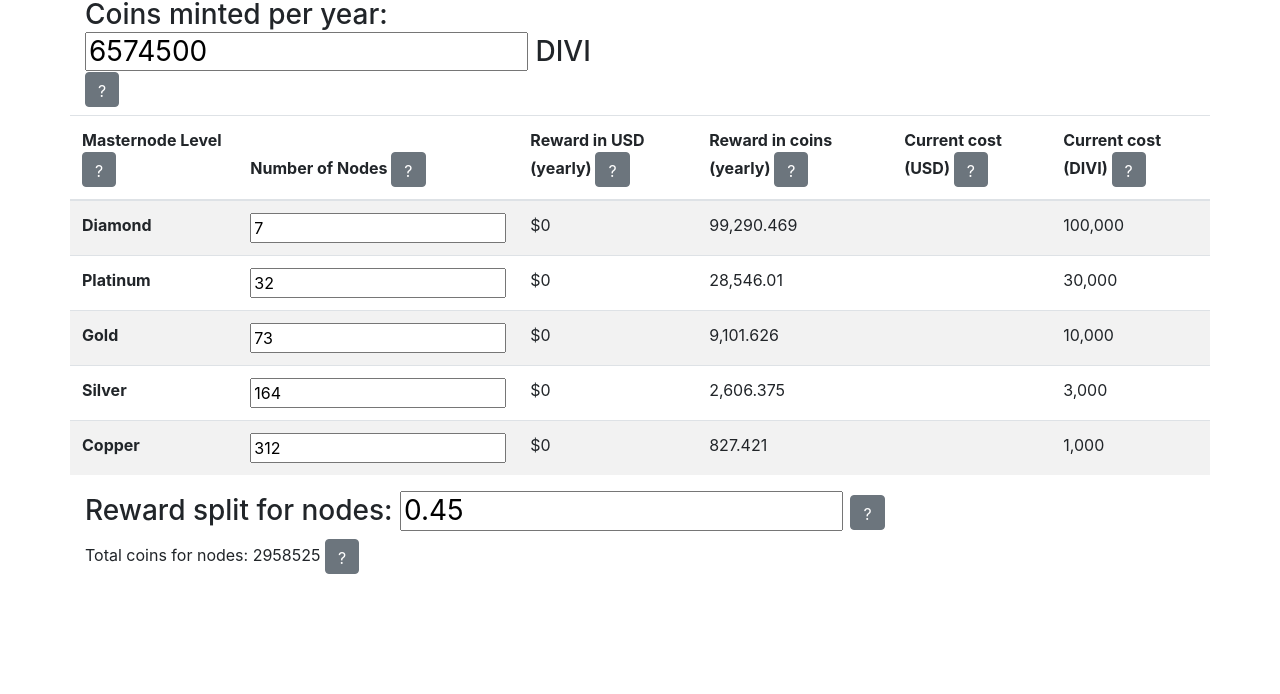
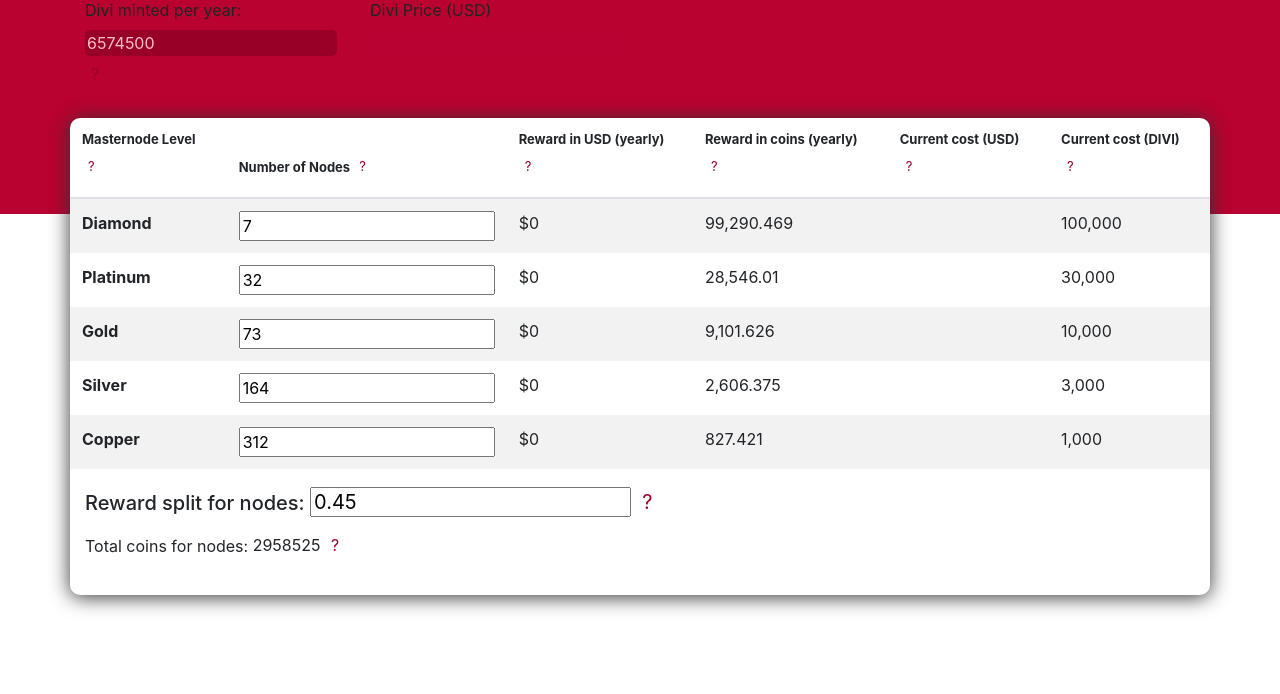
Before and after one commit to Divicoin/masternode-calculator, a website: page public/index.html in a window 1280 px wide. Shown: the part 106-800 px from the top of the page. Drawn offline with nearby package versions, Linux system fonts and the light colour scheme; no server answers.

Commit message:
Style changes

```diff
--- a/public/css/style.css
+++ b/public/css/style.css
@@ -1,4 +1,79 @@
 .tooltip-button {
-    color: white;
-    height: 35px!important;
+    color: #990027;
+    height: 35px !important;
+    background-color: rgba(0, 0, 0, 0);
+    border: 0;
+    border-radius: 100%;
 }
+
+.headmast {
+    height: 20rem;
+    width: 100%;
+    padding: 3rem;
+    background-color: #b90230;
+}
+
+.headmast h1 { color: #fff; }
+.headmast label { color: #222222; }
+.headmast p { margin-bottom: 0; }
+
+.priceSlider
+{
+    border: 0;
+    color: pink;
+    font-weight:bold;
+    background-color: #b90231;
+}
+
+.ui-widget.ui-widget-content
+{
+    border: 0;
+    background-color: #c90739;
+}
+
+.ui-widget-header
+{
+    background: #990027;
+}
+
+.ui-state-default,
+.ui-widget-content .ui-state-default,
+.ui-widget-header .ui-state-default,
+.ui-button, html .ui-button.ui-state-disabled:hover,
+html .ui-button.ui-state-disabled:active
+{
+    background: #222222;
+    border: 0;
+}
+
+#mintedDivi
+{
+    border: 0;
+    border-radius: 5px;
+    background-color: #990027;
+    color: pink;
+}
+
+.floating
+{
+    z-index: 1000;
+    position: relative;
+    box-shadow: 0 2px 20px 0px #333;
+    top: -6rem;
+    background-color: #fff;
+    border-radius: 10px;
+}
+
+.floating .table td, .table th
+{
+    border-top: 0;
+}
+
+.table thead th {
+    font-size: 13px;
+}
+
+.footer
+{
+    padding-bottom: 1rem;
+}
--- a/public/index.html
+++ b/public/index.html
@@ -10,72 +10,80 @@
     <link rel="stylesheet" href="css/style.css">
 </head>
 <body>
+    <div class="headmast">
         <div class="container">
             <div class="row">
                 <div class="col">
                     <h1>Divi Masternode Rewards Calculator</h1>
                 </div>
-            <div class="col">
+            </div>
+            <div class="row">
+                <div class="col-sm-2 col-md-3">
+                    <p>
+                        <label for="amount">Divi minted per year:</label>
+                    </p>
+                        <input id="mintedDivi" type="text" value="6574500">
+                        <button class="tooltip-button"
+                        data-toggle="tooltip" data-placement="top"
+                        title="Total number of new coins generated by the blockchain protocol every year">
+                        ?
+                        </button>
+                </div>
+                <div class="col-sm-2 col-md-4">
                     <p>
                         <label for="amount">Divi Price (USD)</label>
-                    <input type="text" id="amount" readonly style="border:0; color:#f6931f; font-weight:bold;">
+                        <input class="priceSlider" type="text" id="amount" readonly>
                     </p>
                     <div id="slider-range-min"></div>
                 </div>
             </div>
-        <div class="row">
-            <div class="col-sm-2 col-md-6">
-                <h3>Coins minted per year: <input id="mintedDivi" type="text" value="6574500"> DIVI
-                    <button class="btn btn-secondary tooltip-button"
-                    data-toggle="tooltip" data-placement="top"
-                    title="Total number of new coins generated by the blockchain protocol every year">
-                        ?
-                    </button>
-                </h3>
         </div>
     </div>
+
+<div class="tables">
+    <div class="container floating">
         <div class="row">
             <div class="table-responsive">
                 <table class="table table-striped">
                     <thead>
                         <tr>
                             <th scope="col">Masternode Level
-                                <button class="btn btn-secondary tooltip-button"
+                                <button class="tooltip-button"
                                 data-toggle="tooltip" data-placement="top"
                                 title="Each level earns a linearly increased percentage over the copper tier">
                                 ?
                             </button>
                         </th>
                         <th scope="col">Number of Nodes
-                                <button class="btn btn-secondary tooltip-button"
+                            <button class="tooltip-button"
                             data-toggle="tooltip" data-placement="top"
                             title="How many total nodes of designated level exist in the ecosystem">
                             ?
                         </button>
                     </th>
                     <th scope="col">Reward in USD (yearly)
-                                <button class="btn btn-secondary tooltip-button"
+                        <button class="tooltip-button"
                         data-toggle="tooltip" data-placement="top"
                         title="Yearly per-node reward in dollars">
                         ?
                     </button>
                 </th>
                 <th scope="col">Reward in coins (yearly)
-                                <button class="btn btn-secondary tooltip-button"
+                    <button class="tooltip-button"
                     data-toggle="tooltip" data-placement="top"
                     title="Yearly per-node reward in DIVI">
                     ?
                 </button>
             </th>
             <th scope="col">Current cost (USD)
-                                <button class="btn btn-secondary tooltip-button"
+                <button class="tooltip-button"
                 data-toggle="tooltip" data-placement="top"
                 title="Current cost of designated tier based on current market price">
                 ?
             </button>
         </th>
         <th scope="col">Current cost (DIVI)
-                                <button class="btn btn-secondary tooltip-button"
+            <button class="tooltip-button"
             data-toggle="tooltip" data-placement="top"
             title="Amount of DIVI required for tier">
             ?
@@ -128,21 +136,23 @@
 </table>
 </div>
 </div>
-        <div>
-            <h3>Reward split for nodes: <input type="text" value="0.45" id="seeSawSplit">
-                <button class="btn btn-secondary tooltip-button"
+<div class="footer">
+    <h5>Reward split for nodes: <input type="text" value="0.45" id="seeSawSplit">
+        <button class="tooltip-button"
         data-toggle="tooltip" data-placement="top"
         title="Percentage of rewards allocated to nodes vs. stakers">
         ?
     </button>
-            </h3>
+</h5>
 <p>Total coins for nodes: <span id="seeSawSplitSolution"></span>
-                <button class="btn btn-secondary tooltip-button"
+    <button class="tooltip-button"
     data-toggle="tooltip" data-placement="top"
     title="Total coins allocated to nodes vs. stakers">
     ?
 </button>
 </p>
+</div>
+</div>
 </div>
 </div>
 
```
Lines whose indentation alone changed are shown as unchanged.
